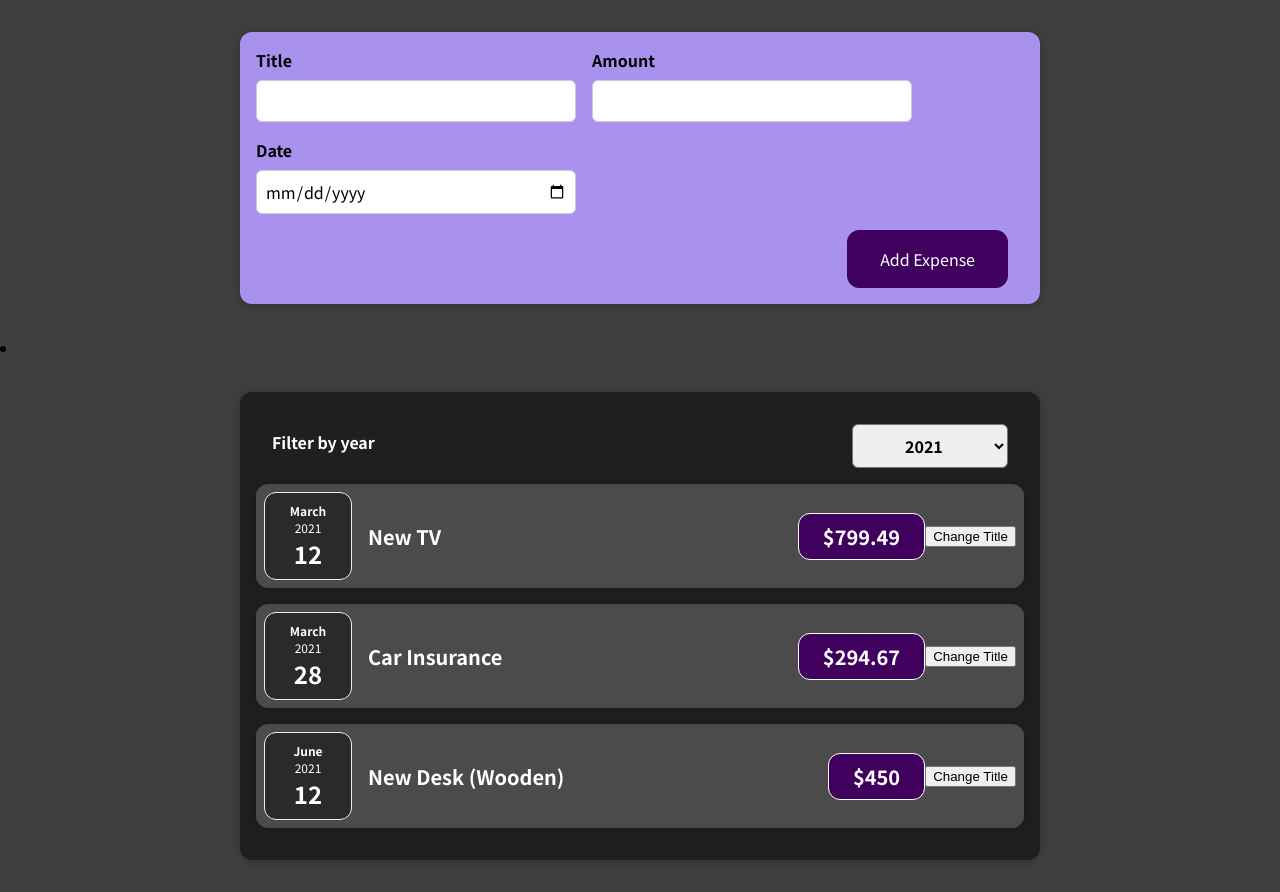
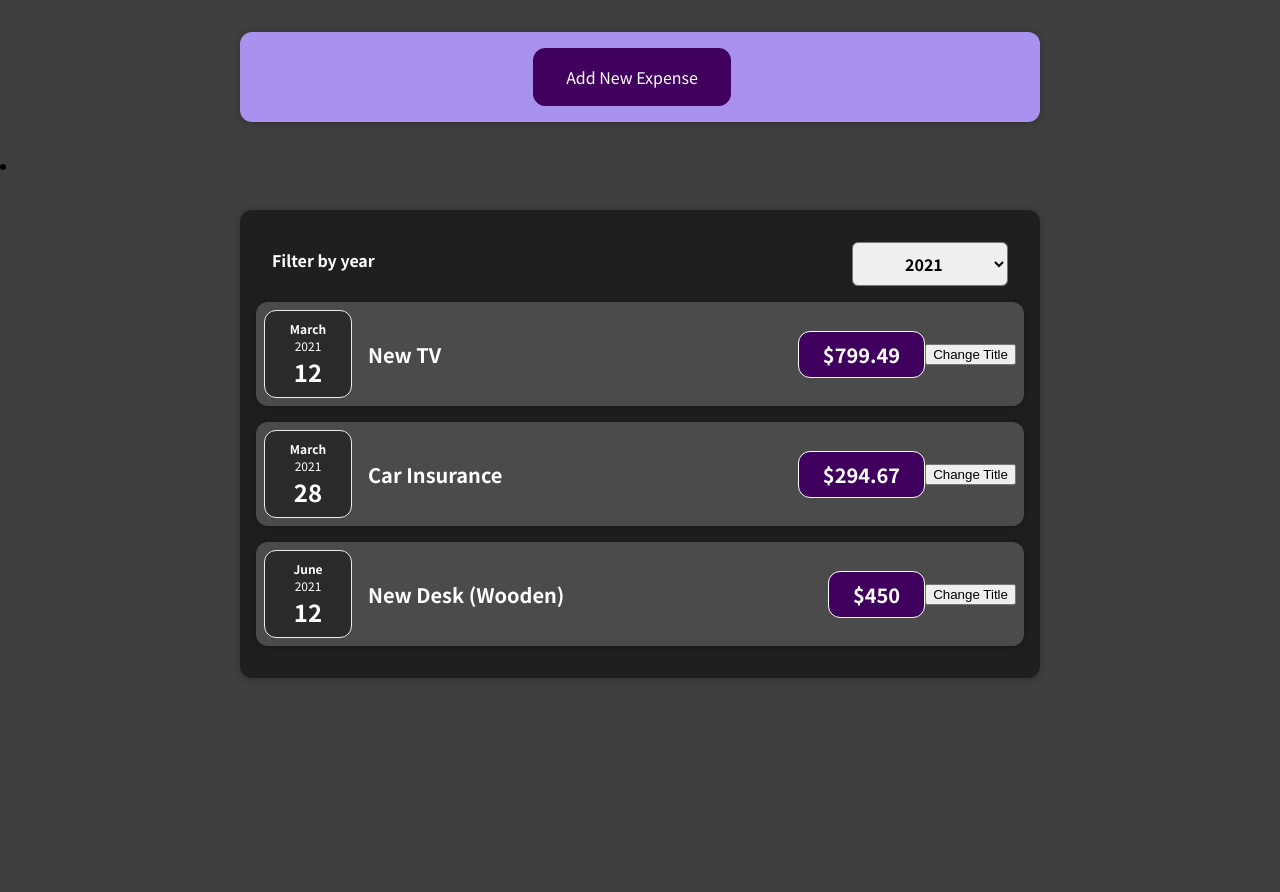
Before and after one commit to lingarajsankaravelu/reactjs-learnings, a React (Create React App) app: page / in a window 1280 px wide. After the commit the page ends 800 px from the top, so only its background shows below. Built offline with nearby package versions, Linux system fonts and the light colour scheme.

Commit message:
Assignment 3 solution

```diff
--- a/src/components/NewExpense/ExpenseForm.css
+++ b/src/components/NewExpense/ExpenseForm.css
@@ -24,3 +24,7 @@
 .new-expense__actions {
   text-align: right;
 }
+
+.add-new-expense__actions {
+  text-align: center;
+}
--- a/src/components/NewExpense/ExpenseForm.js
+++ b/src/components/NewExpense/ExpenseForm.js
@@ -2,6 +2,10 @@ import React , { useState} from "react";
 import './ExpenseForm.css'
 
 const ExpenseForm = (props) => {
+    //Maintains state 1-> AddNewExpenses button show 2-> Add New Expenses form shown.
+    const EXPENSE_STATE_ADD_NEW = 1;
+    const EXPENSE_STATE_FILL_FORM = 2;
+    const [expenseState, setExpenseState] = useState(EXPENSE_STATE_ADD_NEW);
     const [enteredTitle, setTitle] = useState('')
     const [enteredAmount, setAmount] = useState('')
     const [enteredDate, setDate] = useState('')
@@ -18,12 +22,32 @@ const ExpenseForm = (props) => {
         };
         props.onSavedExpenseData({...expenseData})
         //console.log(expenseData)
+        clearFields()
+        setExpenseState(1);
+
+    }
+
+    const clearFields = () => {
         setTitle('')
         setAmount('')
         setDate('')
+    }
+    const cancelHandler = () => {
+        clearFields()
+        setExpenseState(EXPENSE_STATE_ADD_NEW);
+    }
 
+    const onAddNewExpenses = () => {
+        setExpenseState(EXPENSE_STATE_FILL_FORM);
     }
-    return (<form onSubmit={submitHandler}>
+
+    if (expenseState===EXPENSE_STATE_ADD_NEW) {
+        return (<div className="add-new-expense__actions">
+                <button onClick={onAddNewExpenses} >Add New Expense</button>
+                </div>);
+    }
+    else {
+        return (<form method="post" name="Expenses-form">
             <div className="new-expense__controls">
                 <div className='new-expense__control'>
                     <label>Title</label>
@@ -38,10 +62,14 @@ const ExpenseForm = (props) => {
                     <input type='date' value={enteredDate} min="2019-01-01" step="2022-12-31" onChange={dateChanged}/>
                 </div>
             </div>
+
             <div className='new-expense__actions'>
-            <button type='submit'>Add Expense</button>
+                <button type="cancel" onClick={cancelHandler}>Cancel</button>
+                <button type='submit' onClick={submitHandler}>Add Expense</button>
             </div>
         </form>)
+    }
+
 
 }
 
```
Lines whose indentation alone changed are shown as unchanged.
